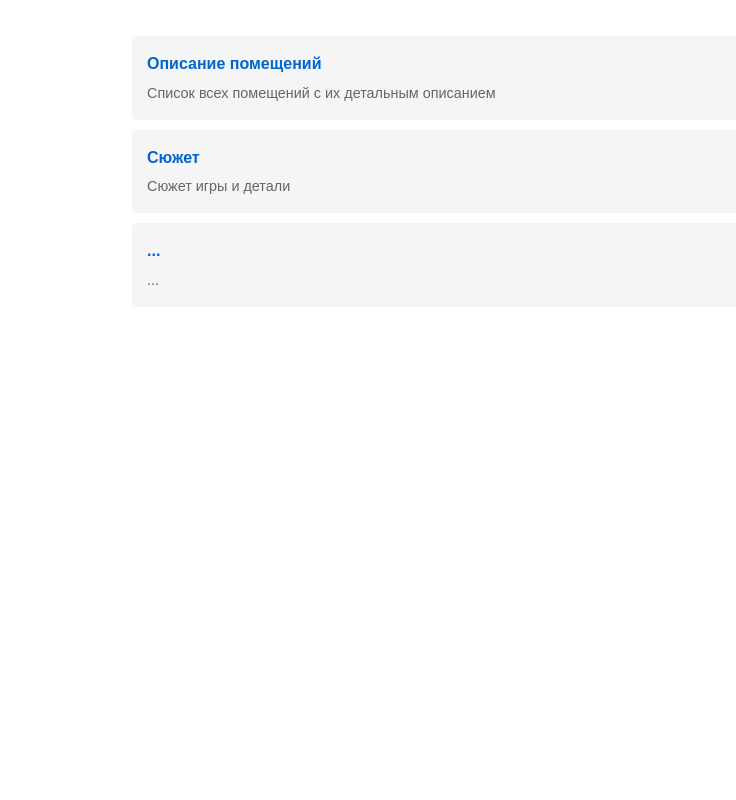
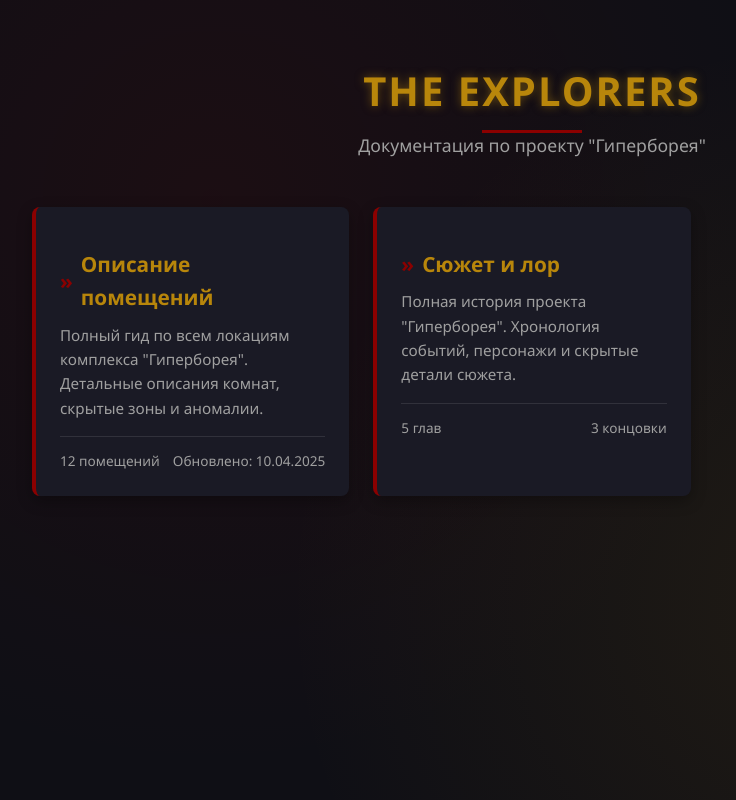
Before and after one commit to slaimmials/theExplorers, a plain HTML site: page index.html in a window 1280 px wide. Shown: the whole page, without its empty margins (108-844 px from the left). Drawn offline with Linux system fonts and the light colour scheme.

Commit message:
Update index.html

```diff
--- a/index.html
+++ b/index.html
@@ -3,78 +3,257 @@
 <head>
     <meta charset="UTF-8">
     <meta name="viewport" content="width=device-width, initial-scale=1.0">
-    <title>The Explorers docs</title>
+    <title>The Explorers - Документация</title>
     <style>
+        :root {
+            --main-bg: #0f0f15;
+            --card-bg: #1a1a25;
+            --accent: #8b0000;
+            --text: #e0e0e0;
+            --text-secondary: #a0a0a0;
+            --highlight: #b8860b;
+        }
+
         body {
-            font-family: Arial, sans-serif;
-            max-width: 800px;
+            font-family: 'Segoe UI', Tahoma, Geneva, Verdana, sans-serif;
+            background-color: var(--main-bg);
+            color: var(--text);
+            margin: 0;
+            padding: 0;
+            line-height: 1.6;
+            background-image:
+                radial-gradient(circle at 25% 25%, rgba(139, 0, 0, 0.1) 0%, transparent 50%),
+                radial-gradient(circle at 75% 75%, rgba(184, 134, 11, 0.1) 0%, transparent 50%);
+            min-height: 100vh;
+        }
+
+        .container {
+            max-width: 1000px;
             margin: 0 auto;
-            padding: 20px;
-            line-height: 1.6;
+            padding: 2rem;
         }
+
+        header {
+            text-align: center;
+            margin-bottom: 3rem;
+            position: relative;
+        }
+
         h1 {
-            color: #333;
-            text-align: center;
+            color: var(--highlight);
+            font-size: 2.5rem;
+            margin-bottom: 0.5rem;
+            text-transform: uppercase;
+            letter-spacing: 2px;
+            position: relative;
+            display: inline-block;
         }
-        .doc-list {
-            list-style-type: none;
-            padding: 0;
+
+        h1::after {
+            content: '';
+            position: absolute;
+            bottom: -10px;
+            left: 50%;
+            transform: translateX(-50%);
+            width: 100px;
+            height: 3px;
+            background: var(--accent);
         }
-        .doc-item {
-            margin-bottom: 10px;
-            padding: 15px;
-            background-color: #f5f5f5;
-            border-radius: 5px;
-            transition: background-color 0.3s;
+
+        .subtitle {
+            color: var(--text-secondary);
+            font-size: 1.1rem;
+            margin-top: 0;
         }
-        .doc-item:hover {
-            background-color: #e0e0e0;
+
+        .docs-grid {
+            display: grid;
+            grid-template-columns: repeat(auto-fill, minmax(300px, 1fr));
+            gap: 1.5rem;
+            margin-top: 2rem;
         }
+
+        .doc-card {
+            background-color: var(--card-bg);
+            border-radius: 8px;
+            padding: 1.5rem;
+            transition: all 0.3s ease;
+            border-left: 4px solid var(--accent);
+            box-shadow: 0 5px 15px rgba(0, 0, 0, 0.3);
+            position: relative;
+            overflow: hidden;
+            cursor: pointer;
+        }
+
+        .doc-card::before {
+            content: '';
+            position: absolute;
+            top: 0;
+            left: 0;
+            width: 100%;
+            height: 100%;
+            background: linear-gradient(135deg, rgba(139, 0, 0, 0.1) 0%, transparent 100%);
+            opacity: 0;
+            transition: opacity 0.3s;
+        }
+
+        .doc-card:hover {
+            transform: translateY(-5px);
+            box-shadow: 0 10px 25px rgba(0, 0, 0, 0.4);
+        }
+
+        .doc-card:hover::before {
+            opacity: 1;
+        }
+
+        .doc-title {
+            color: var(--highlight);
+            font-size: 1.3rem;
+            margin-bottom: 0.5rem;
+            display: flex;
+            align-items: center;
+        }
+
+        .doc-title::before {
+            content: '»';
+            margin-right: 8px;
+            color: var(--accent);
+        }
+
         .doc-link {
             text-decoration: none;
-            color: #0066cc;
-            font-weight: bold;
+            color: inherit;
             display: block;
         }
+
         .doc-description {
-            color: #666;
-            margin-top: 5px;
-            font-size: 0.9em;
+            color: var(--text-secondary);
+            margin-bottom: 1rem;
+            font-size: 0.95rem;
+        }
+
+        .doc-meta {
+            display: flex;
+            justify-content: space-between;
+            font-size: 0.85rem;
+            color: var(--text-secondary);
+            border-top: 1px solid rgba(255, 255, 255, 0.1);
+            padding-top: 0.8rem;
+            margin-top: 1rem;
+        }
+
+        .glow {
+            text-shadow: 0 0 10px rgba(184, 134, 11, 0.5);
+        }
+
+        /* Новые стили для кликабельных элементов */
+        .doc-card a {
+            position: absolute;
+            top: 0;
+            left: 0;
+            width: 100%;
+            height: 100%;
+            z-index: 10;
+            text-indent: -9999px;
+        }
+
+        .card-content {
+            position: relative;
+            z-index: 1;
+            pointer-events: none;
+        }
+
+        .card-content * {
+            pointer-events: none;
+        }
+
+        @media (max-width: 768px) {
+            .docs-grid {
+                grid-template-columns: 1fr;
+            }
+
+            h1 {
+                font-size: 2rem;
+            }
         }
     </style>
 </head>
 <body>
+    <div class="container">
+        <header>
+            <h1 class="glow">The Explorers</h1>
+            <p class="subtitle">Документация по проекту "Гиперборея"</p>
+        </header>
 
-    <ul class="doc-list">
-        <!-- Примеры элементов списка - замените на свои -->
-        <li class="doc-item">
-            <a href="https://slaimmials.github.io/theExplorers/Помещения.html" class="doc-link">Описание помещений</a>
-            <div class="doc-description">Список всех помещений с их детальным описанием</div>
-        </li>
+        <div class="docs-grid">
+            <div class="doc-card">
+                <a href="https://slaimmials.github.io/theExplorers/Помещения.html" class="doc-link" aria-label="Описание помещений"></a>
+                <div class="card-content">
+                    <h2 class="doc-title">Описание помещений</h2>
+                    <div class="doc-description">
+                        Полный гид по всем локациям комплекса "Гиперборея". Детальные описания комнат, скрытые зоны и аномалии.
+                    </div>
+                    <div class="doc-meta">
+                        <span>12 помещений</span>
+                        <span>Обновлено: 10.04.2025</span>
+                    </div>
+                </div>
+            </div>
 
-        <li class="doc-item">
-            <a href="https://slaimmials.github.io/theExplorers/Сюжет.html" class="doc-link">Сюжет</a>
-            <div class="doc-description">Сюжет игры и детали</div>
-        </li>
-
-        <li class="doc-item">
-            <a href="https://slaimmials.github.io/theExplorers/....html" class="doc-link">...</a>
-            <div class="doc-description">...</div>
-        </li>
-
-        <!-- Добавьте здесь свои ссылки -->
-        <!--
-        <li class="doc-item">
-            <a href="ВАША_ССЫЛКА" class="doc-link">НАЗВАНИЕ ДОКУМЕНТА</a>
-            <div class="doc-description">Описание документа</div>
-        </li>
-        -->
-    </ul>
+            <div class="doc-card">
+                <a href="https://slaimmials.github.io/theExplorers/Сюжет.html" class="doc-link" aria-label="Сюжет и лор"></a>
+                <div class="card-content">
+                    <h2 class="doc-title">Сюжет и лор</h2>
+                    <div class="doc-description">
+                        Полная история проекта "Гиперборея". Хронология событий, персонажи и скрытые детали сюжета.
+                    </div>
+                    <div class="doc-meta">
+                        <span>5 глав</span>
+                        <span>3 концовки</span>
+                    </div>
+                </div>
+            </div>
+        </div>
+    </div>
 
     <script>
-        // Можно добавить простой поиск, если документов будет много
-        document.addEventListener('DOMContentLoaded', function() {
-            // Здесь можно добавить JavaScript при необходимости
+        // Добавляем эффект параллакса для фона
+        document.addEventListener('mousemove', (e) => {
+            const x = e.clientX / window.innerWidth;
+            const y = e.clientY / window.innerHeight;
+
+            document.body.style.backgroundPosition = `
+                ${x * 20}px ${y * 20}px,
+                ${100 - x * 20}px ${100 - y * 20}px
+            `;
+        });
+
+        // Анимация карточек при загрузке
+        document.addEventListener('DOMContentLoaded', () => {
+            const cards = document.querySelectorAll('.doc-card');
+            cards.forEach((card, index) => {
+                card.style.opacity = '0';
+                card.style.transform = 'translateY(20px)';
+
+                setTimeout(() => {
+                    card.style.transition = 'opacity 0.5s ease, transform 0.5s ease';
+                    card.style.opacity = '1';
+                    card.style.transform = 'translateY(0)';
+                }, 100 * index);
+            });
+
+            // Добавляем обработчик клика для всей карточки
+            cards.forEach(card => {
+                card.addEventListener('click', function(e) {
+                    // Проверяем, не был ли клик на самом деле по ссылке
+                    if (e.target.tagName !== 'A') {
+                        const link = this.querySelector('a');
+                        if (link) {
+                            window.location.href = link.href;
+                        }
+                    }
+                });
+            });
         });
     </script>
 </body>
```
